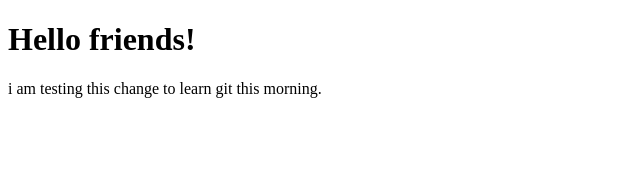
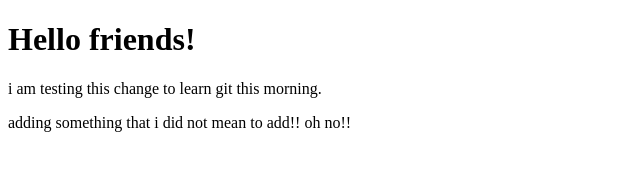
Before and after one commit to iqholmes/git-fun, a plain HTML site: page index.html in a window 1280 px wide. Shown: the whole page, without its empty margins (0-640 px from the left). Drawn offline with Linux system fonts and the light colour scheme.

Commit message:
finished with git lesson. adding all code

```diff
--- a/index.html
+++ b/index.html
@@ -9,5 +9,6 @@
   <body>
     <h1>Hello friends!</h1>
     <p>i am testing this change to learn git this morning.</p>
+    <p>adding something that i did not mean to add!! oh no!!</p>
   </body>
 </html>
```
